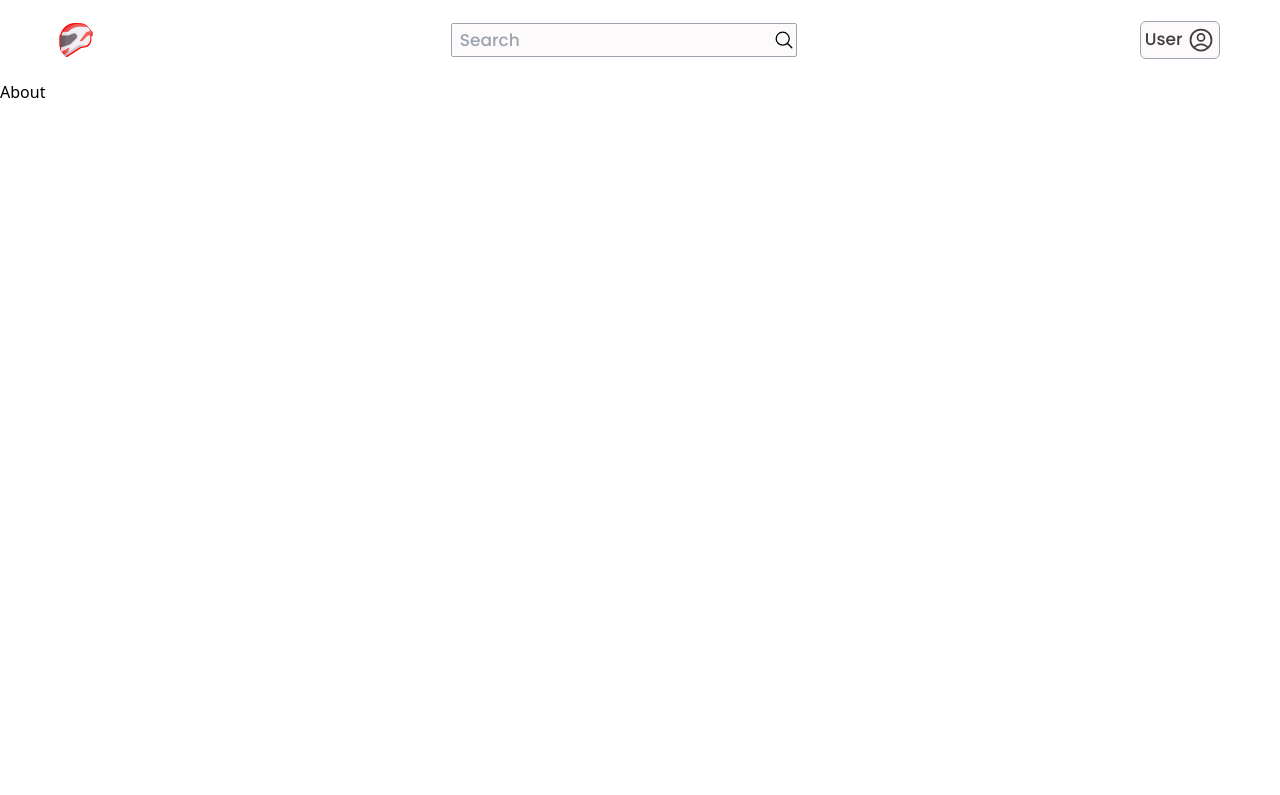
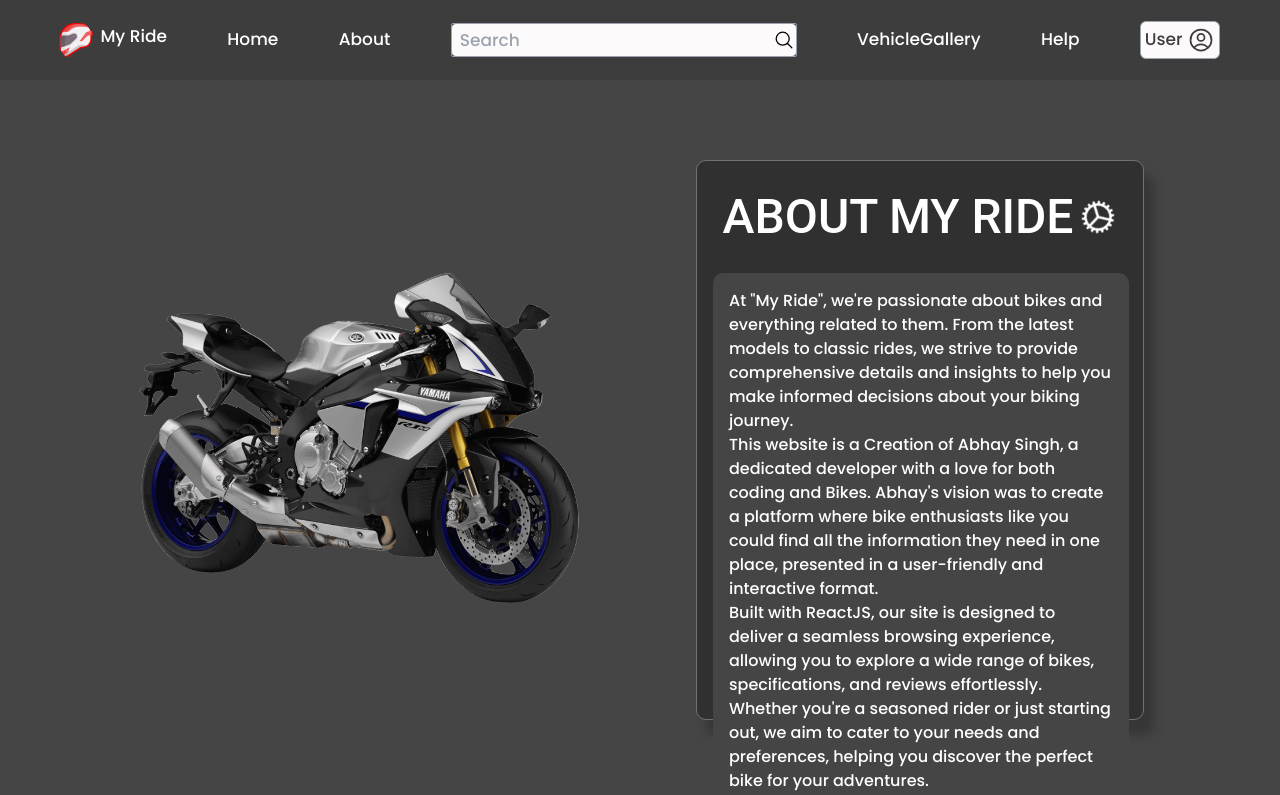
Before and after one commit to AbhaySB/Bike_v1, a React (Create React App) app: page /about in a window 1280 px wide. Shown: the top 795 px of the page. Built offline with nearby package versions, Linux system fonts and the light colour scheme.

Commit message:
About Page v0.1

```diff
--- a/src/components/BikeNews/BikeNews.js
+++ b/src/components/BikeNews/BikeNews.js
@@ -2,6 +2,7 @@
 
 import './style.css'
 import BikeIcon from '../../assets/icons/bike.png'
+import { Link } from 'react-router-dom'
 
 export default function BikeNews() {
     return (
@@ -13,6 +14,8 @@
                 <div className='bikeNewsContent'>
                     <h1 className='m-2 text-3xl '>Heading</h1>
                     <p className='ml-2'>Lorem ipsum dolor sit amet consectetur adpsum dolor sit amet consectetur adipisicing elit. Perferendis, quae vel. Eos temporibus dignissimos itaque dolore, nulla ab harum vitae. Lorem ipsum dolor sit amet consectetur adipisicing elit. Error expedita dignissimos vero velit, minima voluptate nisi quasi excepturi fugit facilis itaque amet facere inventore quod dicta ipsum aut, quam explicabo Lorem ipsum dolor sit amet consectetur adipisicing elit. Ipsa totam blanditiis illum esse est quaerat saepe neque suscipit at iste!!</p>
+
+                    <Link className='ReadMoreBtn'>Read More</Link>
                 </div>
             </div>
         </div>
--- a/src/components/BikeNews/style.css
+++ b/src/components/BikeNews/style.css
@@ -15,14 +15,34 @@
     width: 70vw;
     margin: 1rem;
     padding: 1rem;
-    gap: 4rem;
+    gap: 1rem;
 }
 
 .bikeNewsImg{
-    width: 20rem;
+    width: 16rem;
 }
 
 .bikeNewsContent{
     width: 70vw;
     height: auto;
 }
+
+.ReadMoreBtn{
+    display: flex;
+    align-items: center;
+    justify-content: center;
+    margin: 0.5rem;
+    color: black;
+    font-size: 1.1rem;
+    height: 2.2rem;
+    width: 7rem;
+    background: rgb(209, 199, 200);
+    border: 1px solid black;
+    border-radius: 4px;
+    transition: ease-in-out 25  0ms;
+}
+
+.ReadMoreBtn:hover{
+        color: rgb(247, 241, 241);
+        background: rgb(131, 129, 129);
+    }
--- a/src/components/MainNavbar/MainNavbar.js
+++ b/src/components/MainNavbar/MainNavbar.js
@@ -12,21 +12,20 @@
                 <img src={logo} className='logoImage h-8 w-8' alt="Logo" />
                 My Ride
             </Link>
-            <Link className='navItem'>Home</Link>
-            <Link className='navItem'>About</Link>
+            <Link className='navItem' to='/home'>Home</Link>
+            <Link className='navItem' to='/about'>About</Link>
             <div className='searchField flex items-center justify-end border border-solid border-gray-400 rounded-sm'>
                 <input type="text" placeholder='Search' />
                 <svg xmlns="http://www.w3.org/2000/svg" fill="none" viewBox="0 0 24 24" strokeWidth={1.5} stroke="currentColor" className="searchBtn w-6 h-6">
                     <path strokeLinecap="round" strokeLinejoin="round" d="m21 21-5.197-5.197m0 0A7.5 7.5 0 1 0 5.196 5.196a7.5 7.5 0 0 0 10.607 10.607Z" />
                 </svg>
             </div>
-            <Link className='navItem'>VehicleGallery</Link>
-            <Link className='navItem'>Help</Link>
+            <Link className='navItem' to='/vehiclegallery'>VehicleGallery</Link>
+            <Link className='navItem' to='/help'>Help</Link>
             <Link className='navItem userIcon flex gap-1 bg-white w-auto p-1 items-center justify-center rounded-md border border-solid border-gray-400'>User
                 <svg xmlns="http://www.w3.org/2000/svg" fill="none" viewBox="0 0 24 24" strokeWidth={1.5} stroke="currentColor" className="w-7 h-7 ">
                     <path strokeLinecap="round" strokeLinejoin="round" d="M17.982 18.725A7.488 7.488 0 0 0 12 15.75a7.488 7.488 0 0 0-5.982 2.975m11.963 0a9 9 0 1 0-11.963 0m11.963 0A8.966 8.966 0 0 1 12 21a8.966 8.966 0 0 1-5.982-2.275M15 9.75a3 3 0 1 1-6 0 3 3 0 0 1 6 0Z" />
                 </svg>
-
             </Link>
         </aside>
     )
--- a/src/components/MainSlider/style.css
+++ b/src/components/MainSlider/style.css
@@ -1,5 +1,5 @@
 .mainBanner{
-    height: 40vh;
+    height: 45  vh;
     font-family: "Poppins";
     font-weight: 500;
     font-size: 17px;
--- a/src/pages/About/about.js
+++ b/src/pages/About/about.js
@@ -2,12 +2,43 @@
 
 import './style.css'
 import MainNavbar from '../../components/MainNavbar/MainNavbar'
+import Footer from '../../components/Footer/Footer'
+import R1 from '../../assets/bikeImages/R1.png'
+// import RC8 from '../../assets/bikeImages/RC8.png'
 
 export default function about() {
   return (
     <>
-      <MainNavbar />
-      <span>About</span>
+      <div className='MainContainerAbout'>
+        <MainNavbar />
+      </div>
+      <div className='SecondContainerAbout text-white'>
+        <div className='AboutImage'>
+          <img src={R1} alt="" />
+        </div>
+        <div className='AboutSection'>
+          <div className='flex justify-center items-center gap-1 m-5'>
+            <h1 className='AboutHeading'>ABOUT MY RIDE</h1>
+            <div>
+              <svg xmlns="http://www.w3.org/2000/svg" fill="none" viewBox="0 0 24 24" strokeWidth={1.5} stroke="currentColor" className="HeadingImage w-10 h-10">
+                <path strokeLinecap="round" strokeLinejoin="round" d="M4.5 12a7.5 7.5 0 0 0 15 0m-15 0a7.5 7.5 0 1 1 15 0m-15 0H3m16.5 0H21m-1.5 0H12m-8.457 3.077 1.41-.513m14.095-5.13 1.41-.513M5.106 17.785l1.15-.964m11.49-9.642 1.149-.964M7.501 19.795l.75-1.3m7.5-12.99.75-1.3m-6.063 16.658.26-1.477m2.605-14.772.26-1.477m0 17.726-.26-1.477M10.698 4.614l-.26-1.477M16.5 19.794l-.75-1.299M7.5 4.205 12 12m6.894 5.785-1.149-.964M6.256 7.178l-1.15-.964m15.352 8.864-1.41-.513M4.954 9.435l-1.41-.514M12.002 12l-3.75 6.495" />
+              </svg>
+            </div>
+          </div>
+          <div className='AboutDescContainer'>
+            <div className='AboutDesc'>
+              At "My Ride", we're passionate about bikes and everything related to them. From the latest models to classic rides, we strive to provide comprehensive details and insights to help you make informed decisions about your biking journey.
+              <br />
+              This website is a Creation of Abhay Singh, a dedicated developer with a love for both coding and Bikes. Abhay's vision was to create a platform where bike enthusiasts like you could find all the information they need in one place, presented in a user-friendly and interactive format.
+              <br />
+              Built with ReactJS, our site is designed to deliver a seamless browsing experience, allowing you to explore a wide range of bikes, specifications, and reviews effortlessly. Whether you're a seasoned rider or just starting out, we aim to cater to your needs and preferences, helping you discover the perfect bike for your adventures.
+              <br />
+              Thank you for visiting "My Ride". We hope you find our content valuable and inspiring. Feel free to reach out to us with any questions, suggestions, or feedback. Happy riding!
+            </div>
+          </div>
+        </div>
+      </div>
+      <Footer />
     </>
   )
 }
--- a/src/pages/About/style.css
+++ b/src/pages/About/style.css
@@ -0,0 +1,57 @@
+.MainContainerAbout {
+    background-color: rgb(61, 61, 61);
+}
+
+.SecondContainerAbout {
+    background: rgb(70, 69, 69);
+    height: 90vh;
+    display: flex;
+    justify-content: center;
+    align-items: center;
+    gap: 7rem;
+}
+
+.AboutSection {
+    background: black;
+    width: 35vw;
+    height: 35rem;
+    background-color: rgb(48, 48, 48);
+    border: 1px solid rgb(116, 113, 113);
+    box-shadow: 10px 15px 10px rgb(55, 55, 55);
+    border-radius: 10px;
+}
+
+.AboutHeading {
+    font-family: "roboto";
+    font-weight: 500;
+    font-size: 3rem;
+}
+
+.HeadingImage{
+    animation: rotate 4s linear infinite;
+}
+
+@keyframes rotate {
+    100% {
+        transform: rotate(1turn);
+    }
+}
+
+.AboutDescContainer {
+    width: 35vw;
+}
+
+.AboutDesc {
+    font-family: "Poppins";
+    font-weight: 500;
+    font-size: 16px;
+    margin: 1rem;
+    padding: 1rem;
+    /* border: 1px solid rgb(116, 113, 113); */
+    background: rgb(70, 69, 69);
+    border-radius: 10px;
+}
+
+.AboutImage {
+    width: 35vw;
+}
--- a/src/pages/Home/style.css
+++ b/src/pages/Home/style.css
@@ -14,3 +14,9 @@
     margin: 1rem;
     color: white;
 }
+
+.homePageNews{
+    background-color: rgb(61, 61, 61);
+    margin: 0rem 18rem 0rem 18rem;
+    border-radius: 8px;
+}
```
Also changed, not shown: src/assets/bikeImages/R1.png (added), src/assets/bikeImages/RC8.png (added).
